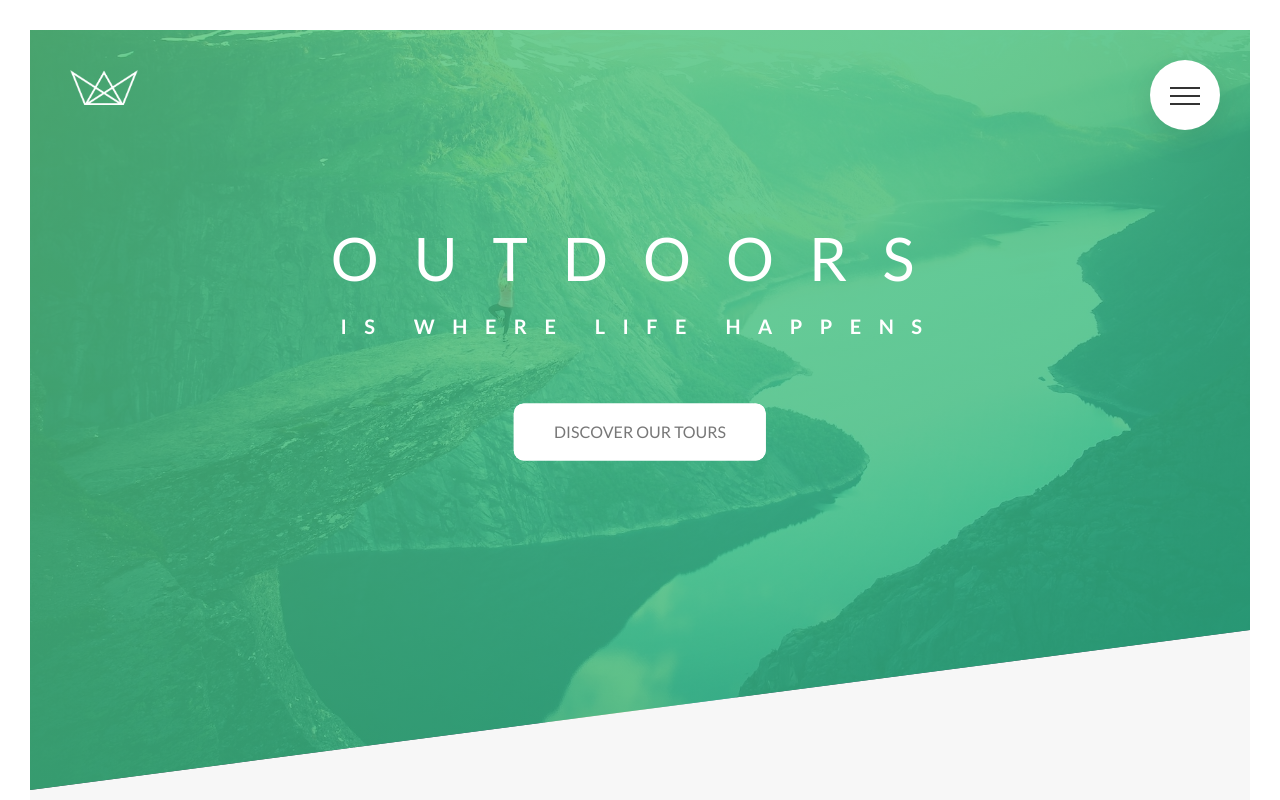
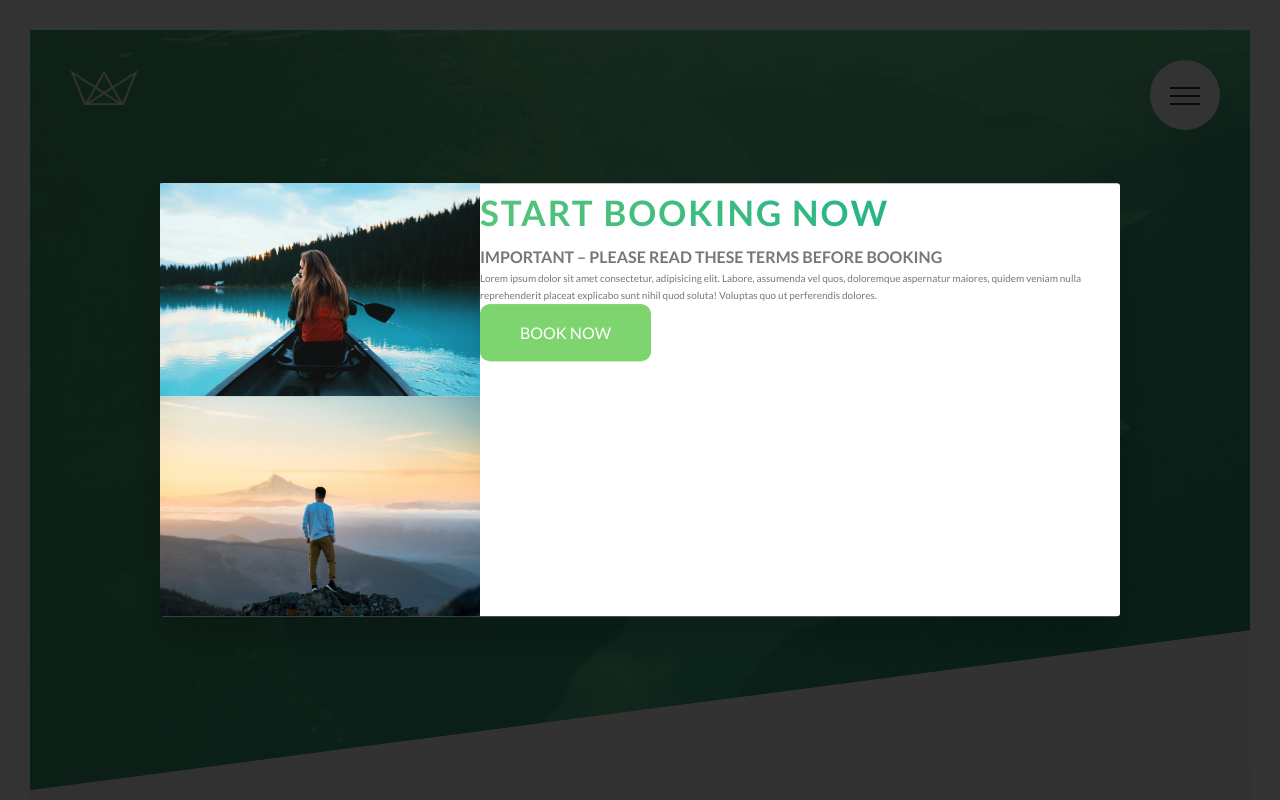
Before and after one commit to arade1994/natours, a website: page index.html in a window 1280 px wide. Shown: the top 800 px of the page. Drawn offline with Linux system fonts and the light colour scheme.

Commit message:
Added popup appereance with content

```diff
--- a/index.html
+++ b/index.html
@@ -444,5 +444,27 @@
         </div>
       </div>
     </footer>
+
+    <div class="popup">
+      <div class="popup__content">
+        <div class="popup__left">
+          <img src="img/nat-8.jpg" alt="Tour photo" class="popup__img" />
+          <img src="img/nat-9.jpg" alt="Tour photo" class="popup__img" />
+        </div>
+        <div class="popup__right">
+          <h2 class="heading-secondary">Start booking now</h2>
+          <h3 class="heading-tertiary">
+            Important &ndash; Please read these terms before booking
+          </h3>
+          <p class="popup__text">
+            Lorem ipsum dolor sit amet consectetur, adipisicing elit. Labore,
+            assumenda vel quos, doloremque aspernatur maiores, quidem veniam
+            nulla reprehenderit placeat explicabo sunt nihil quod soluta!
+            Voluptas quo ut perferendis dolores.
+          </p>
+          <a href="#" class="btn btn--green">Book now</a>
+        </div>
+      </div>
+    </div>
   </body>
 </html>
--- /dev/null
+++ b/sass/components/_popup.scss
@@ -0,0 +1,35 @@
+.popup {
+  height: 100vh;
+  width: 100%;
+  position: fixed;
+  top: 0;
+  left: 0;
+  background-color: rgba($color-black, 0.8);
+  z-index: 9999;
+
+  &__content {
+    @include center;
+    width: 75%;
+    background-color: $color-white;
+    box-shadow: 0 2rem 4rem rgba($color-black, 0.2);
+    border-radius: $border-radius-small;
+  }
+
+  &__left {
+    width: 33.333333%;
+    float: left;
+  }
+
+  &__right {
+    width: 66.666667%;
+    float: left;
+  }
+
+  &__img {
+    display: block;
+    width: 100%;
+  }
+
+  &__text {
+  }
+}
--- a/sass/main.scss
+++ b/sass/main.scss
@@ -14,6 +14,7 @@
 @import "components/story";
 @import "components/form";
 @import "components/bg-video";
+@import "components/popup";
 
 @import "layouts/header";
 @import "layouts/grid";
```
Also changed, not shown: css/style.css.
